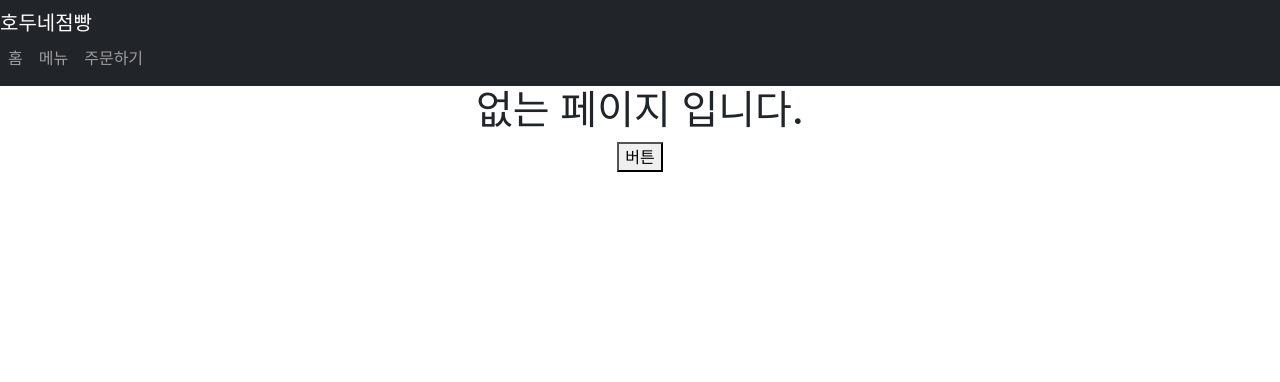
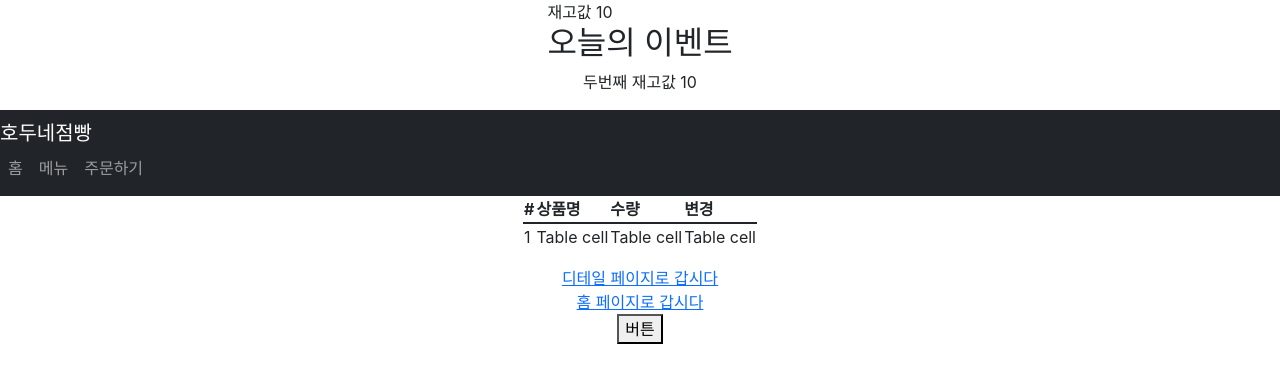
Before and after one commit to eovhdnjawm1/ReactStudy, a React (Create React App) app in the folder Shop/: page /Cart in a window 1280 px wide. Shown: the top 382 px of the page. Built offline with nearby package versions, Linux system fonts and the light colour scheme.

Commit message:
✨ Feat redux Update

```diff
--- a/Shop/package.json
+++ b/Shop/package.json
@@ -12,8 +12,10 @@
     "react": "^18.1.0",
     "react-bootstrap": "^2.3.1",
     "react-dom": "^18.1.0",
+    "react-redux": "^8.0.1",
     "react-router-dom": "^6.3.0",
     "react-scripts": "5.0.1",
+    "redux": "^4.2.0",
     "styled-components": "^5.3.5",
     "web-vitals": "^2.1.4"
   },
--- a/Shop/src/App.js
+++ b/Shop/src/App.js
@@ -1,11 +1,15 @@
 import { Button, Navbar, Container, Nav, Row, Col } from 'react-bootstrap'
 import './App.css';
-import { useState } from "react"
+import { useContext, useState } from "react"
 import { Routes, Route, Link, useNavigate, Outlet } from 'react-router-dom'
 import DetailPage from './pages/detail.js';
 import BackImg from './img/background.jpg'
 import data from './data.js';
 import axios from 'axios';
+import React from 'react';
+import Cart from './Cart.js';
+
+let 재고context = React.createContext();
 
 function App() {
   let [shoes, setShoes] = useState(data);
@@ -14,8 +18,20 @@ function App() {
   let [btnOnOff, setBtnOnOff] = useState(true);
   let [loding, setLoding] = useState(false);
 
+  let [재고, 재고변경] = useState([10, 11, 12]);
+
   return (
     <div className="App">
+
+      <재고context.Provider value={재고}>
+        <div>
+          재고값 {재고[0]}
+          <Event />
+        </div>
+      </재고context.Provider>
+      <p>
+        두번째 재고값 {재고[0]}
+      </p>
       <Navbar bg="dark" variant="dark" style={{width:"100vw"}}>
         <div>
           <Navbar.Brand href="#home">호두네점빵</Navbar.Brand>
@@ -48,8 +64,14 @@ function App() {
           <Route path="one" element={<div>첫 주문시 양배추즙 서비스</div>} />
           <Route path="two" element={<div>생일기념 쿠폰받기</div>} />
         </Route>
+        <Route path="/Cart" element={<Cart />}>
+
+        </Route>
         <Route path="*" element={<h1>없는 페이지 입니다.</h1>} />
       </Routes>
+      {/* <Link onClick={() => {navigate('/Cart')}}>디테일 페이지로 갑시다</Link> */}
+      <Link to="/Cart">디테일 페이지로 갑시다</Link>
+      <Link to="/">홈 페이지로 갑시다</Link>
 
       {
 
@@ -85,6 +107,9 @@ function App() {
 }
 
 function Event() {
+
+  let 재고 = useContext(재고context);
+
   return (
     <div>
       <h2>오늘의 이벤트</h2>
--- /dev/null
+++ b/Shop/src/Cart.js
@@ -0,0 +1,25 @@
+import React from 'react';
+import { Table } from 'react-bootstrap'
+
+function Cart(){
+	return(
+		<div>
+      <Table responsive>
+        <tr>
+          <th>#</th>
+          <th>상품명</th>
+          <th>수량</th>
+          <th>변경</th>
+        </tr>
+        <tr>
+          <td>1</td>
+          <td>Table cell</td>
+          <td>Table cell</td>
+          <td>Table cell</td>
+        </tr>
+      </Table>
+    </div>
+	)
+}
+
+export default Cart;
--- a/Shop/src/index.js
+++ b/Shop/src/index.js
@@ -4,15 +4,29 @@ import './index.css';
 import App from './App';
 import reportWebVitals from './reportWebVitals';
 import {BrowserRouter} from 'react-router-dom';
+import {Provider} from 'react-redux'
+import { createStore } from 'redux';
 
+let store = createStore(() => {
+  return [
+    {
+      id: 0,
+      name: '멋진신발',
+      quan : 2,
+    }
+  ]
+})
 
 const root = ReactDOM.createRoot(document.getElementById('root'));
 root.render(
   <React.StrictMode>
     <BrowserRouter>
+    <Provider store={store}>
      <App />
+     </Provider>
     </BrowserRouter>
   </React.StrictMode>
+
 );
 
 // If you want to start measuring performance in your app, pass a function
```
Also changed, not shown: 1 other file (tests, documents, lock files or other folders).
